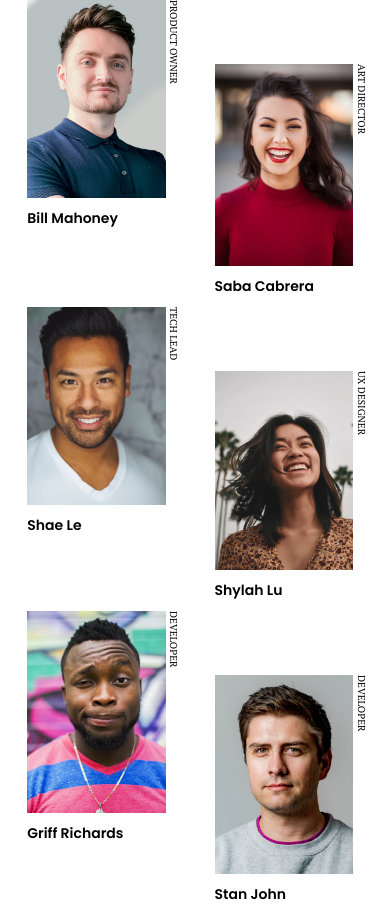
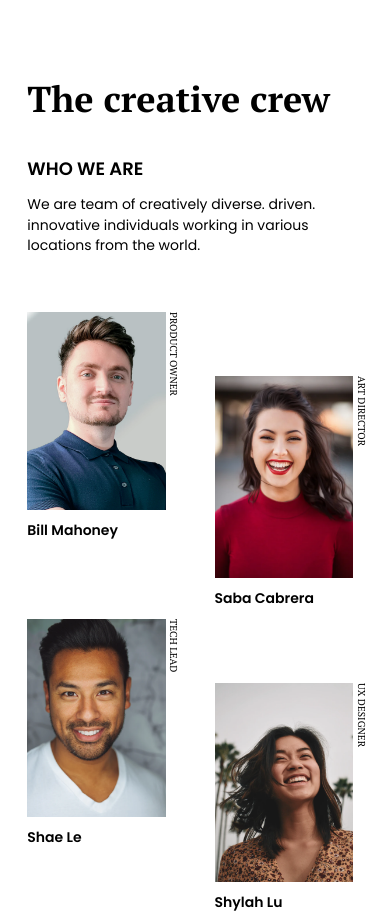
Before and after one commit to robrcodes/challenge-my-team-page, a plain HTML site: page index.html in a window 390 px wide. Shown: the top 918 px of the page. Drawn offline with Linux system fonts and the light colour scheme.

Commit message:
mobile first styles completed - started larger display styles

```diff
--- a/index.html
+++ b/index.html
@@ -31,8 +31,12 @@
   <body>
     <main>
       <article class="about">
-        <div></div>
-        <div></div>
+        <h1>The creative crew</h1>
+        <h2>Who we are</h2>
+        <p>
+          We are team of creatively diverse. driven. innovative individuals
+          working in various locations from the world.
+        </p>
       </article>
       <article class="team">
         <div class="members">
--- a/styles.css
+++ b/styles.css
@@ -113,6 +113,37 @@ main {
   margin: 0 auto;
 }
 
+.about {
+  margin-left: 1.22rem;
+  margin-right: 1rem;
+  margin-bottom: 3.5rem;
+}
+
+.about h1 {
+  font-family: "PT Serif", serif;
+  font-weight: 700;
+  font-size: 2.25rem;
+  line-height: 2.98rem;
+  margin-top: 75px;
+}
+
+.about h2 {
+  font-family: "Poppins", sans-serif;
+  font-weight: 600;
+  font-size: 1.125rem;
+  line-height: 1.69rem;
+  text-transform: uppercase;
+  margin-top: 32px;
+}
+
+.about p {
+  font-family: "Poppins", sans-serif;
+  font-weight: 400;
+  font-size: 0.875rem;
+  line-height: 1.3rem;
+  margin-top: 12px;
+}
+
 .team {
   display: grid;
   grid-template-columns: 1fr 1fr;
@@ -129,7 +160,7 @@ img.portrait {
 }
 
 figcaption {
-  font-family: "Poppins", serif;
+  font-family: "Poppins", sans-serif;
   font-weight: 600;
   font-size: 0.875rem;
   line-height: 1.313rem;
```
